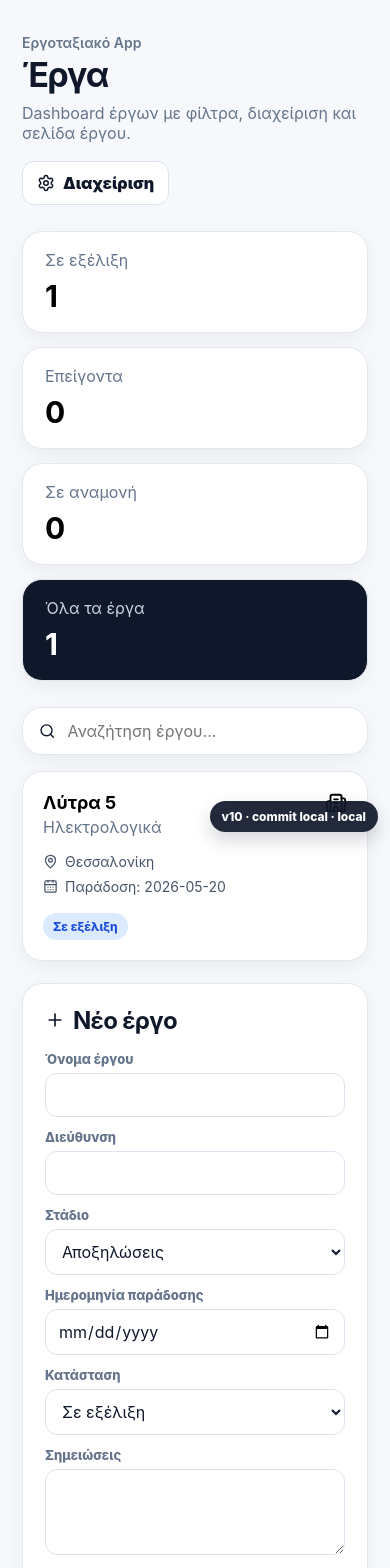
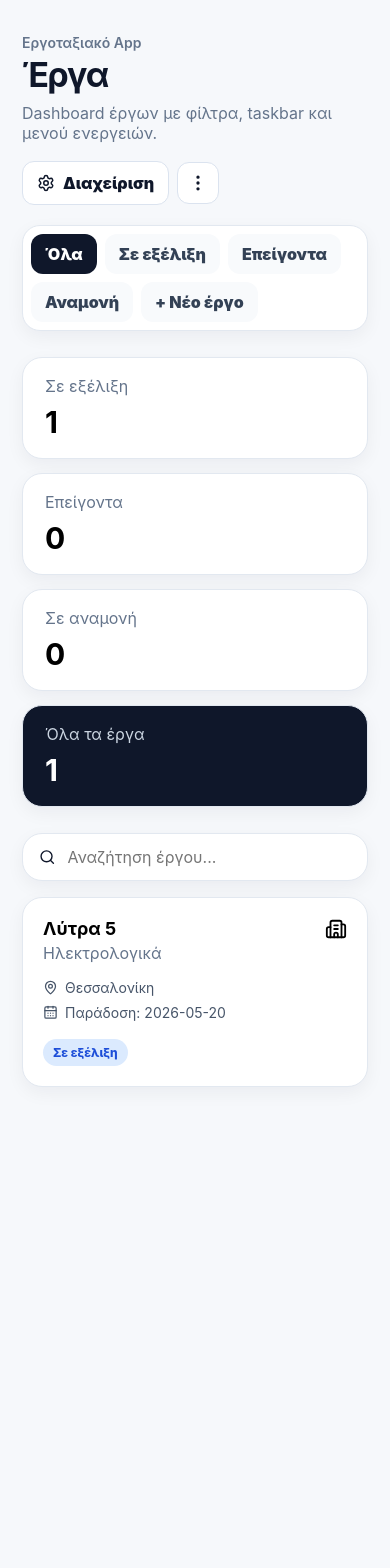
Before and after one commit to gtourtas/ergotaxiako-app, a React (Vite) app: page / in a window 390 px wide. Shown: the top 1568 px of the page. After the commit the page ends 1167 px from the top, so only its background shows below. Built offline with nearby package versions, Linux system fonts and the light colour scheme.

Commit message:
Add files via upload

```diff
--- a/package.json
+++ b/package.json
@@ -1,6 +1,6 @@
 {
   "name": "ergotaxiako-app",
-  "version": "10.0.0",
+  "version": "11.0.0",
   "type": "module",
   "scripts": {
     "prebuild": "node scripts/write-version.js",
--- a/src/main.jsx
+++ b/src/main.jsx
@@ -2,14 +2,14 @@
 import React, { useEffect, useMemo, useState } from "react";
 import { createRoot } from "react-dom/client";
 import {
-  ArrowLeft, Banknote, Building2, CalendarDays, ClipboardList,
-  FileText, GanttChartSquare, Hammer, Home, Layers, Link2,
-  MapPin, Package, Plus, Search, Settings, Trash2, Users, Wrench
+  ArrowLeft, Banknote, Building2, CalendarDays, ClipboardList, FileText,
+  GanttChartSquare, Home, Layers, Link2, MapPin, MoreVertical, Package,
+  Plus, Search, Settings, Trash2, Wrench, ListChecks
 } from "lucide-react";
 import versionInfo from "./version.json";
 import "./style.css";
 
-const STORAGE_KEY = "ergotaxiako_app_v10";
+const STORAGE_KEY = "ergotaxiako_app_v11";
 
 const defaultStages = [
   "Αποξηλώσεις", "Αποξήλωση μαρμάρων", "Αποκομιδή μπάζων", "Προσωρινά κουφώματα",
@@ -45,26 +45,24 @@ const defaultSettings = {
   accountFields: defaultAccountFields
 };
 
-const defaultProjects = [
-  {
+const defaultProjects = [{
   id: 1,
   name: "Λύτρα 5",
   address: "Θεσσαλονίκη",
   stage: "Ηλεκτρολογικά",
   deliveryDate: "2026-05-20",
   status: "Σε εξέλιξη",
-    crew: "Ηλεκτρολόγος",
   notes: "Ανακαίνιση διαμερίσματος.",
-    specs: "Τεχνικές προδιαγραφές έργου: παροχές, θέσεις, ύψη, ειδικές παρατηρήσεις.",
+  specs: "Τεχνικές προδιαγραφές έργου.",
   accounts: [],
   schedule: []
-  }
-];
+}];
 
 function loadState() {
   try {
     const raw =
       localStorage.getItem(STORAGE_KEY) ||
+      localStorage.getItem("ergotaxiako_app_v10") ||
       localStorage.getItem("ergotaxiako_app_v9") ||
       localStorage.getItem("ergotaxiako_app_v8") ||
       localStorage.getItem("ergotaxiako_app_v7");
@@ -104,7 +102,7 @@ function daysBetween(start, end) {
 function isDelayed(item) {
   if (!item.endDate || item.status === "Ολοκληρώθηκε") return false;
   const today = new Date();
-  today.setHours(0, 0, 0, 0);
+  today.setHours(0,0,0,0);
   return dateValue(item.endDate) < today.getTime();
 }
 
@@ -122,6 +120,7 @@ function App() {
   const [view, setView] = useState({ type: "home" });
   const [query, setQuery] = useState("");
   const [statusFilter, setStatusFilter] = useState("all");
+  const [showNewProject, setShowNewProject] = useState(false);
 
   useEffect(() => {
     localStorage.setItem(STORAGE_KEY, JSON.stringify({ projects, settings }));
@@ -132,6 +131,7 @@ function App() {
   function addProject(project) {
     const next = { ...project, id: Date.now(), accounts: [], schedule: [] };
     setProjects([next, ...projects]);
+    setShowNewProject(false);
     setView({ type: "project", projectId: next.id, tab: "general" });
   }
 
@@ -144,21 +144,15 @@ function App() {
     setView({ type: "home" });
   }
 
+  if (view.type === "project" && selectedProject) {
+    return <ProjectPage project={selectedProject} settings={settings} tab={view.tab || "general"} onBack={() => setView({ type: "home" })} onTab={(tab) => setView({ type: "project", projectId: selectedProject.id, tab })} onUpdate={(patch) => updateProject(selectedProject.id, patch)} onDelete={() => deleteProject(selectedProject.id)} />;
+  }
+
+  if (view.type === "settings") {
+    return <SettingsPage settings={settings} setSettings={setSettings} route={view.section || "index"} onRoute={(section) => setView({ type: "settings", section })} onBack={() => setView({ type: "home" })} />;
+  }
+
   return (
-    <>
-      {view.type === "project" && selectedProject ? (
-        <ProjectPage
-          project={selectedProject}
-          settings={settings}
-          tab={view.tab || "general"}
-          onBack={() => setView({ type: "home" })}
-          onTab={(tab) => setView({ type: "project", projectId: selectedProject.id, tab })}
-          onUpdate={(patch) => updateProject(selectedProject.id, patch)}
-          onDelete={() => deleteProject(selectedProject.id)}
-        />
-      ) : view.type === "settings" ? (
-        <SettingsPage settings={settings} setSettings={setSettings} onBack={() => setView({ type: "home" })} />
-      ) : (
     <HomePage
       projects={projects}
       settings={settings}
@@ -168,30 +162,21 @@ function App() {
       setStatusFilter={setStatusFilter}
       onAdd={addProject}
       onOpen={(projectId) => setView({ type: "project", projectId, tab: "general" })}
-          onSettings={() => setView({ type: "settings" })}
+      onSettings={() => setView({ type: "settings", section: "index" })}
+      showNewProject={showNewProject}
+      setShowNewProject={setShowNewProject}
     />
-      )}
-      <VersionBadge />
-    </>
   );
 }
 
-function VersionBadge() {
-  return (
-    <div className="version-badge">
-      {versionInfo.version} · commit {versionInfo.commit} · {versionInfo.branch}
-    </div>
-  );
-}
-
-function HomePage({ projects, settings, query, setQuery, statusFilter, setStatusFilter, onAdd, onOpen, onSettings }) {
+function HomePage({ projects, settings, query, setQuery, statusFilter, setStatusFilter, onAdd, onOpen, onSettings, showNewProject, setShowNewProject }) {
+  const [menuOpen, setMenuOpen] = useState(false);
   const [form, setForm] = useState({
     name: "",
     address: "",
     stage: settings.stages[0] || "",
     deliveryDate: "",
     status: "Σε εξέλιξη",
-    crew: "",
     notes: "",
     specs: ""
   });
@@ -210,7 +195,7 @@ function HomePage({ projects, settings, query, setQuery, statusFilter, setStatus
   function submit() {
     if (!form.name.trim()) return;
     onAdd({ ...form, deliveryDate: form.deliveryDate || "Δεν ορίστηκε" });
-    setForm({ name: "", address: "", stage: settings.stages[0] || "", deliveryDate: "", status: "Σε εξέλιξη", crew: "", notes: "", specs: "" });
+    setForm({ name: "", address: "", stage: settings.stages[0] || "", deliveryDate: "", status: "Σε εξέλιξη", notes: "", specs: "" });
   }
 
   return (
@@ -219,10 +204,31 @@ function HomePage({ projects, settings, query, setQuery, statusFilter, setStatus
         <div>
           <p className="eyebrow">Εργοταξιακό App</p>
           <h1>Έργα</h1>
-          <p className="subtitle">Dashboard έργων με φίλτρα, διαχείριση και σελίδα έργου.</p>
+          <p className="subtitle">Dashboard έργων με φίλτρα, taskbar και μενού ενεργειών.</p>
         </div>
+
+        <div className="header-actions">
           <button className="secondary-btn" onClick={onSettings}><Settings size={18} /> Διαχείριση</button>
+          <div className="more-wrap">
+            <button className="icon-btn" onClick={() => setMenuOpen(!menuOpen)}><MoreVertical size={20} /></button>
+            {menuOpen && (
+              <div className="more-menu">
+                <button onClick={() => { setShowNewProject(true); setMenuOpen(false); }}><Plus size={16} /> Προσθήκη έργου</button>
+                <button onClick={() => { setStatusFilter("all"); setMenuOpen(false); }}><ListChecks size={16} /> Όλα τα έργα</button>
+                <button onClick={() => { onSettings(); setMenuOpen(false); }}><Settings size={16} /> Διαχείριση</button>
+              </div>
+            )}
+          </div>
+        </div>
       </header>
+
+      <nav className="taskbar">
+        <button className={statusFilter === "all" ? "active" : ""} onClick={() => setStatusFilter("all")}>Όλα</button>
+        <button className={statusFilter === "Σε εξέλιξη" ? "active" : ""} onClick={() => setStatusFilter("Σε εξέλιξη")}>Σε εξέλιξη</button>
+        <button className={statusFilter === "Επείγον" ? "active" : ""} onClick={() => setStatusFilter("Επείγον")}>Επείγοντα</button>
+        <button className={statusFilter === "Αναμονή" ? "active" : ""} onClick={() => setStatusFilter("Αναμονή")}>Αναμονή</button>
+        <button onClick={() => setShowNewProject(true)}>+ Νέο έργο</button>
+      </nav>
 
       <section className="stats-grid">
         <StatButton label="Σε εξέλιξη" value={stats.active} active={statusFilter === "Σε εξέλιξη"} onClick={() => setStatusFilter(statusFilter === "Σε εξέλιξη" ? "all" : "Σε εξέλιξη")} />
@@ -231,12 +237,30 @@ function HomePage({ projects, settings, query, setQuery, statusFilter, setStatus
         <StatButton label="Όλα τα έργα" value={stats.total} active={statusFilter === "all"} onClick={() => setStatusFilter("all")} />
       </section>
 
-      <main className="home-grid">
-        <section>
+      <main>
         <div className="search-box">
           <Search size={18} />
           <input value={query} onChange={(e) => setQuery(e.target.value)} placeholder="Αναζήτηση έργου..." />
         </div>
+
+        {showNewProject && (
+          <section className="detail-card new-project-panel">
+            <div className="panel-head">
+              <h2><Plus size={20} /> Προσθήκη έργου</h2>
+              <button className="secondary-btn" onClick={() => setShowNewProject(false)}>Κλείσιμο</button>
+            </div>
+            <div className="two-col">
+              <Field label="Όνομα έργου" value={form.name} onChange={(v) => setForm({ ...form, name: v })} />
+              <Field label="Διεύθυνση" value={form.address} onChange={(v) => setForm({ ...form, address: v })} />
+              <Select label="Στάδιο" value={form.stage} options={settings.stages} onChange={(v) => setForm({ ...form, stage: v })} />
+              <Field label="Ημερομηνία παράδοσης" type="date" value={form.deliveryDate} onChange={(v) => setForm({ ...form, deliveryDate: v })} />
+              <Select label="Κατάσταση" value={form.status} options={settings.statuses} onChange={(v) => setForm({ ...form, status: v })} />
+            </div>
+            <TextArea label="Σημειώσεις" value={form.notes} onChange={(v) => setForm({ ...form, notes: v })} />
+            <button className="primary-btn" onClick={submit}>Αποθήκευση έργου</button>
+          </section>
+        )}
+
         <div className="project-grid">
           {filtered.map((project) => (
             <button className="project-card" key={project.id} onClick={() => onOpen(project.id)}>
@@ -250,18 +274,6 @@ function HomePage({ projects, settings, query, setQuery, statusFilter, setStatus
             </button>
           ))}
         </div>
-        </section>
-
-        <aside className="form-card">
-          <h2><Plus size={20} /> Νέο έργο</h2>
-          <Field label="Όνομα έργου" value={form.name} onChange={(v) => setForm({ ...form, name: v })} />
-          <Field label="Διεύθυνση" value={form.address} onChange={(v) => setForm({ ...form, address: v })} />
-          <Select label="Στάδιο" value={form.stage} options={settings.stages} onChange={(v) => setForm({ ...form, stage: v })} />
-          <Field label="Ημερομηνία παράδοσης" type="date" value={form.deliveryDate} onChange={(v) => setForm({ ...form, deliveryDate: v })} />
-          <Select label="Κατάσταση" value={form.status} options={settings.statuses} onChange={(v) => setForm({ ...form, status: v })} />
-          <TextArea label="Σημειώσεις" value={form.notes} onChange={(v) => setForm({ ...form, notes: v })} />
-          <button className="primary-btn" onClick={submit}>Προσθήκη έργου</button>
-        </aside>
       </main>
     </div>
   );
@@ -475,12 +487,112 @@ function ScheduleTab({ project, settings, onUpdate }) {
   );
 }
 
-function StagesTab({ stages }) {
+function SettingsPage({ settings, setSettings, route, onRoute, onBack }) {
+  const sections = [
+    { id: "accountFields", title: "Πεδία λογαριασμών" },
+    { id: "crews", title: "Συνεργεία" },
+    { id: "stages", title: "Στάδια εργασιών" },
+    { id: "statuses", title: "Καταστάσεις έργου" }
+  ].sort((a, b) => a.title.localeCompare(b.title, "el"));
+
+  if (route !== "index") {
+    const selected = sections.find((s) => s.id === route);
+    return (
+      <div className="app-shell">
+        <header className="topbar">
+          <div><p className="eyebrow">Διαχείριση</p><h1>{selected?.title}</h1></div>
+          <button className="secondary-btn" onClick={() => onRoute("index")}><ArrowLeft size={18} /> Πίσω στη Διαχείριση</button>
+        </header>
+
+        {route === "statuses" && <ManageList title="Καταστάσεις έργου" items={settings.statuses} onChange={(items) => setSettings({ ...settings, statuses: items })} allowBulk />}
+        {route === "stages" && <ManageList title="Στάδια εργασιών" items={settings.stages} onChange={(items) => setSettings({ ...settings, stages: items })} allowBulk />}
+        {route === "crews" && <ManageList title="Συνεργεία" items={settings.crews} onChange={(items) => setSettings({ ...settings, crews: items })} allowBulk />}
+        {route === "accountFields" && <AccountFieldsSettings settings={settings} setSettings={setSettings} />}
+        <VersionBadge />
+      </div>
+    );
+  }
+
+  return (
+    <div className="app-shell">
+      <header className="topbar">
+        <div><p className="eyebrow">Ρυθμίσεις</p><h1>Διαχείριση</h1></div>
+        <button className="secondary-btn" onClick={onBack}><Home size={18} /> Πίσω</button>
+      </header>
+
+      <div className="settings-list">
+        {sections.map((section) => (
+          <button key={section.id} className="settings-row" onClick={() => onRoute(section.id)}>
+            <span>{section.title}</span>
+            <small>Άνοιγμα</small>
+          </button>
+        ))}
+      </div>
+
+      <VersionBadge />
+    </div>
+  );
+}
+
+function AccountFieldsSettings({ settings, setSettings }) {
   return (
     <section className="detail-card">
-      <h2>Στάδια εργασιών</h2>
-      <div className="ordered-stages">
-        {stages.map((s, i) => <div className="ordered-stage" key={s}><span>{i + 1}</span><p>{s}</p></div>)}
+      <h2>Πεδία λογαριασμών</h2>
+      <div className="field-toggle-grid">
+        {settings.accountFields.map((field) => (
+          <button
+            key={field.key}
+            className={`field-toggle ${field.enabled ? "enabled" : ""}`}
+            onClick={() => setSettings({
+              ...settings,
+              accountFields: settings.accountFields.map((f) => f.key === field.key ? { ...f, enabled: !f.enabled } : f)
+            })}
+          >
+            <span>{field.label}</span>
+            <small>{field.enabled ? "Ενεργό" : "Ανενεργό"}</small>
+          </button>
+        ))}
+      </div>
+    </section>
+  );
+}
+
+function ManageList({ title, items, onChange, allowBulk }) {
+  const [value, setValue] = useState("");
+  const [bulk, setBulk] = useState("");
+
+  function add() {
+    if (!value.trim()) return;
+    onChange([...items, value.trim()]);
+    setValue("");
+  }
+
+  function addBulk() {
+    const next = bulk.split("\n").map((x) => x.trim()).filter(Boolean);
+    onChange(Array.from(new Set([...items, ...next])));
+    setBulk("");
+  }
+
+  return (
+    <section className="detail-card">
+      <h2>{title}</h2>
+      <div className="inline-add">
+        <input value={value} onChange={(e) => setValue(e.target.value)} placeholder="Νέα τιμή..." />
+        <button className="primary-btn compact" onClick={add}>Προσθήκη</button>
+      </div>
+      {allowBulk && (
+        <div className="bulk-box">
+          <textarea value={bulk} onChange={(e) => setBulk(e.target.value)} placeholder="Μαζική προσθήκη: μία γραμμή = μία τιμή" />
+          <button className="secondary-btn" onClick={addBulk}>Μαζική προσθήκη</button>
+        </div>
+      )}
+      <div className="list-box">
+        {items.map((item, index) => (
+          <div className="list-row" key={`${item}-${index}`}>
+            <span>{item}</span>
+            <button onClick={() => onChange(items.filter((_, i) => i !== index))}><Trash2 size={16} /></button>
+          </div>
+        ))}
       </div>
     </section>
   );
@@ -523,68 +635,23 @@ function AccountsTab({ project, settings, onUpdate }) {
   );
 }
 
-function SettingsPage({ settings, setSettings, onBack }) {
+function StagesTab({ stages }) {
   return (
-    <div className="app-shell">
-      <header className="topbar">
-        <div><p className="eyebrow">Διαχείριση</p><h1>Ρυθμίσεις εφαρμογής</h1></div>
-        <button className="secondary-btn" onClick={onBack}><Home size={18} /> Πίσω</button>
-      </header>
-      <section className="settings-grid">
-        <ManageList title="Καταστάσεις έργου" items={settings.statuses} onChange={(items) => setSettings({ ...settings, statuses: items })} />
-        <ManageList title="Στάδια εργασιών" items={settings.stages} onChange={(items) => setSettings({ ...settings, stages: items })} />
-        <ManageList title="Συνεργεία" items={settings.crews} onChange={(items) => setSettings({ ...settings, crews: items })} />
-      </section>
     <section className="detail-card">
-        <h2>Πεδία λογαριασμών</h2>
-        <div className="field-toggle-grid">
-          {settings.accountFields.map((field) => (
-            <button
-              key={field.key}
-              className={`field-toggle ${field.enabled ? "enabled" : ""}`}
-              onClick={() => setSettings({
-                ...settings,
-                accountFields: settings.accountFields.map((f) => f.key === field.key ? { ...f, enabled: !f.enabled } : f)
-              })}
-            >
-              <span>{field.label}</span>
-              <small>{field.enabled ? "Ενεργό" : "Ανενεργό"}</small>
-            </button>
-          ))}
+      <h2>Στάδια εργασιών</h2>
+      <div className="ordered-stages">
+        {stages.map((s, i) => <div className="ordered-stage" key={s}><span>{i + 1}</span><p>{s}</p></div>)}
       </div>
     </section>
-    </div>
-  );
-}
-
-function ManageList({ title, items, onChange }) {
-  const [value, setValue] = useState("");
-  function add() {
-    if (!value.trim()) return;
-    onChange([...items, value.trim()]);
-    setValue("");
-  }
-  return (
-    <div className="detail-card">
-      <h2>{title}</h2>
-      <div className="inline-add">
-        <input value={value} onChange={(e) => setValue(e.target.value)} placeholder="Νέα τιμή..." />
-        <button className="primary-btn compact" onClick={add}>Προσθήκη</button>
-      </div>
-      <div className="list-box">
-        {items.map((item, index) => (
-          <div className="list-row" key={`${item}-${index}`}>
-            <span>{item}</span>
-            <button onClick={() => onChange(items.filter((_, i) => i !== index))}><Trash2 size={16} /></button>
-          </div>
-        ))}
-      </div>
-    </div>
   );
 }
 
 function Placeholder({ title, text }) {
   return <section className="detail-card placeholder"><Wrench size={42} /><h2>{title}</h2><p>{text}</p></section>;
+}
+
+function VersionBadge() {
+  return <div className="version-badge">{versionInfo.version} · commit {versionInfo.commit} · {versionInfo.branch}</div>;
 }
 
 function StatButton({ label, value, active, onClick }) {
--- a/src/style.css
+++ b/src/style.css
@@ -14,7 +14,7 @@ button { cursor: pointer; }
 
 .app-shell { max-width: 1320px; margin: 0 auto; padding: 34px 22px 80px; }
 
-.topbar { display: flex; justify-content: space-between; gap: 18px; align-items: flex-start; margin-bottom: 22px; }
+.topbar { display: flex; justify-content: space-between; gap: 18px; align-items: flex-start; margin-bottom: 20px; }
 
 .eyebrow { margin: 0 0 6px; color: #64748b; font-size: 14px; font-weight: 600; }
 
@@ -26,9 +26,79 @@ h3 { margin: 0; font-size: 18px; }
 
 .subtitle { margin: 10px 0 0; color: #64748b; font-size: 16px; }
 
+.header-actions { display: flex; align-items: center; gap: 8px; position: relative; }
+
+.more-wrap { position: relative; }
+
+.icon-btn {
+  width: 42px;
+  height: 42px;
+  border: 1px solid #dbe3ef;
+  border-radius: 12px;
+  background: white;
+  color: #0f172a;
+  display: inline-grid;
+  place-items: center;
+}
+
+.more-menu {
+  position: absolute;
+  top: 48px;
+  right: 0;
+  width: 230px;
+  background: white;
+  border: 1px solid #e2e8f0;
+  border-radius: 16px;
+  box-shadow: 0 16px 36px rgba(15,23,42,.12);
+  padding: 8px;
+  z-index: 20;
+}
+
+.more-menu button {
+  width: 100%;
+  border: 0;
+  background: transparent;
+  border-radius: 12px;
+  padding: 10px;
+  display: flex;
+  gap: 8px;
+  align-items: center;
+  text-align: left;
+  color: #0f172a;
+  font-weight: 800;
+}
+
+.more-menu button:hover { background: #f8fafc; }
+
+.taskbar {
+  display: flex;
+  flex-wrap: wrap;
+  gap: 8px;
+  background: white;
+  border: 1px solid #e2e8f0;
+  border-radius: 18px;
+  padding: 8px;
+  margin-bottom: 22px;
+  box-shadow: 0 6px 18px rgba(15, 23, 42, 0.05);
+}
+
+.taskbar button {
+  border: 0;
+  border-radius: 12px;
+  padding: 10px 14px;
+  font-weight: 900;
+  background: #f8fafc;
+  color: #334155;
+}
+
+.taskbar button.active {
+  background: #0f172a;
+  color: white;
+}
+
 .stats-grid { display: grid; grid-template-columns: repeat(4, minmax(0, 1fr)); gap: 14px; margin: 26px 0; }
 
-.stat-card, .form-card, .project-card, .search-box, .detail-card, .empty-state {
+.stat-card, .project-card, .search-box, .detail-card, .empty-state {
   background: white; border: 1px solid #e2e8f0; border-radius: 20px; box-shadow: 0 6px 18px rgba(15, 23, 42, 0.05);
 }
 
@@ -38,19 +108,15 @@ h3 { margin: 0; font-size: 18px; }
 .stat-button.active p { color: #cbd5e1; }
 .stat-card strong { display: block; margin-top: 8px; font-size: 30px; }
 
-.home-grid { display: grid; grid-template-columns: 1fr 390px; gap: 22px; }
-
 .search-box { display: flex; align-items: center; gap: 10px; padding: 12px 16px; margin-bottom: 16px; }
 .search-box input { border: 0; outline: 0; width: 100%; color: #0f172a; }
 
 .project-grid { display: grid; grid-template-columns: repeat(2, minmax(0, 1fr)); gap: 16px; }
-
 .project-card { text-align: left; padding: 20px; transition: transform .15s ease, box-shadow .15s ease, border-color .15s ease; }
 .project-card:hover { transform: translateY(-2px); border-color: #0f172a; box-shadow: 0 10px 24px rgba(15, 23, 42, 0.08); }
 
 .card-head { display: flex; align-items: flex-start; justify-content: space-between; gap: 12px; margin-bottom: 16px; }
 .card-head p { margin: 4px 0 0; color: #64748b; }
-
 .mini-info { display: flex; align-items: center; gap: 7px; color: #475569; font-size: 14px; margin: 8px 0; }
 
 .status, .badge {
@@ -62,11 +128,13 @@ h3 { margin: 0; font-size: 18px; }
 .status.green { background: #dcfce7; color: #166534; }
 .badge.gray { background: #f1f5f9; color: #475569; }
 
-.form-card { padding: 22px; position: sticky; top: 18px; height: fit-content; }
+.panel-head { display: flex; justify-content: space-between; gap: 12px; align-items: center; }
+
+.new-project-panel { margin-bottom: 18px; }
 
 .field { display: block; margin-bottom: 12px; }
 .field span { display: block; margin-bottom: 6px; color: #64748b; font-size: 13px; font-weight: 800; }
-.field input, .field textarea, .field select, .inline-add input, .gantt-cell input, .gantt-cell select {
+.field input, .field textarea, .field select, .inline-add input, .bulk-box textarea, .gantt-cell input, .gantt-cell select {
   width: 100%; border: 1px solid #dbe3ef; border-radius: 12px; padding: 11px 12px; background: white; outline: none; color: #0f172a;
 }
 .field textarea { min-height: 86px; resize: vertical; }
@@ -86,7 +154,6 @@ h3 { margin: 0; font-size: 18px; }
 .project-title { display: flex; gap: 12px; align-items: flex-start; margin-bottom: 18px; }
 .project-title h2 { display: block; margin: 0; font-size: 24px; }
 .project-title p { color: #cbd5e1; margin: 4px 0 0; }
-
 .tab-nav { display: grid; gap: 8px; }
 .tab-nav button { width: 100%; display: flex; align-items: center; gap: 10px; border: 0; border-radius: 14px; padding: 13px 14px; background: transparent; color: #cbd5e1; font-weight: 800; text-align: left; }
 .tab-nav button.active, .tab-nav button:hover { background: white; color: #0f172a; }
@@ -105,8 +172,24 @@ h3 { margin: 0; font-size: 18px; }
 .ordered-stage span { display: inline-grid; place-items: center; width: 28px; height: 28px; border-radius: 999px; background: #0f172a; color: white; font-size: 12px; font-weight: 900; }
 .ordered-stage p { margin: 0; }
 
-.settings-grid { display: grid; grid-template-columns: repeat(3, minmax(0, 1fr)); gap: 18px; align-items: start; }
+.settings-list { display: grid; gap: 12px; max-width: 760px; }
+.settings-row {
+  background: white;
+  border: 1px solid #e2e8f0;
+  border-radius: 18px;
+  padding: 18px 20px;
+  display: flex;
+  justify-content: space-between;
+  align-items: center;
+  text-align: left;
+  box-shadow: 0 6px 18px rgba(15,23,42,.05);
+}
+.settings-row span { font-size: 20px; font-weight: 900; }
+.settings-row small { color: #64748b; font-weight: 800; }
+
 .inline-add { display: flex; gap: 8px; margin-bottom: 14px; }
+.bulk-box { display: grid; gap: 8px; margin-bottom: 14px; }
+.bulk-box textarea { min-height: 140px; resize: vertical; }
 .list-box { display: grid; gap: 8px; }
 .list-row { display: flex; justify-content: space-between; align-items: center; gap: 10px; background: #f8fafc; border: 1px solid #e2e8f0; border-radius: 12px; padding: 10px 12px; }
 .list-row button { border: 0; background: transparent; color: #991b1b; }
@@ -124,7 +207,6 @@ h3 { margin: 0; font-size: 18px; }
 .schedule-summary div { background: #f8fafc; border: 1px solid #e2e8f0; border-radius: 16px; padding: 16px; }
 .schedule-summary p { margin: 0; color: #64748b; font-weight: 700; }
 .schedule-summary strong { display: block; margin-top: 6px; font-size: 24px; }
-
 .schedule-add { margin: 4px 0 18px; }
 
 .gantt-wrap { margin-top: 22px; overflow-x: auto; }
@@ -159,10 +241,9 @@ h3 { margin: 0; font-size: 18px; }
 }
 
 @media (max-width: 980px) {
-  .home-grid, .project-layout { grid-template-columns: 1fr; }
-  .form-card { position: static; }
-  .stats-grid, .project-grid, .settings-grid, .two-col, .account-form, .schedule-summary, .schedule-form, .field-toggle-grid { grid-template-columns: 1fr; }
+  .project-layout { grid-template-columns: 1fr; }
+  .stats-grid, .project-grid, .two-col, .account-form, .schedule-summary, .schedule-form, .field-toggle-grid { grid-template-columns: 1fr; }
   .sidebar { position: static; height: auto; }
   .detail-main { padding: 22px; }
-  .topbar, .detail-header { flex-direction: column; }
+  .topbar, .detail-header, .panel-head { flex-direction: column; }
 }
--- a/src/version.json
+++ b/src/version.json
@@ -1,6 +1,6 @@
 {
-  "version": "v10",
-  "packageVersion": "10.0.0",
+  "version": "v11",
+  "packageVersion": "11.0.0",
   "commit": "local",
   "branch": "local",
   "builtAt": "local"
```
Also changed, not shown: scripts/write-version.js (+2 -9 lines). Lines whose indentation alone changed are shown as unchanged.
